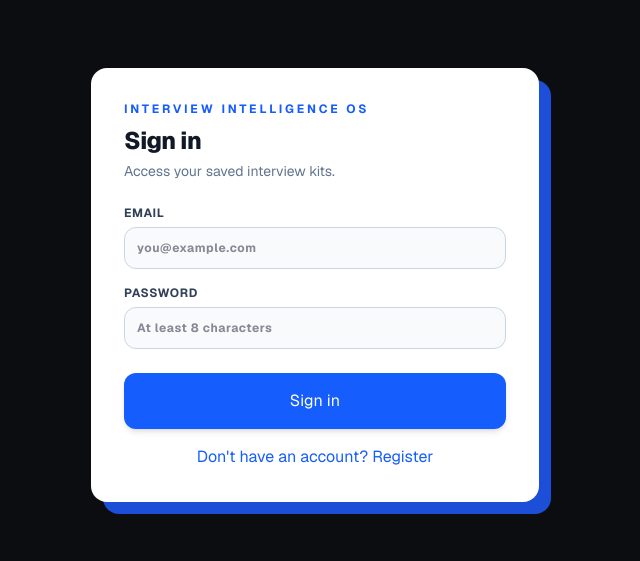
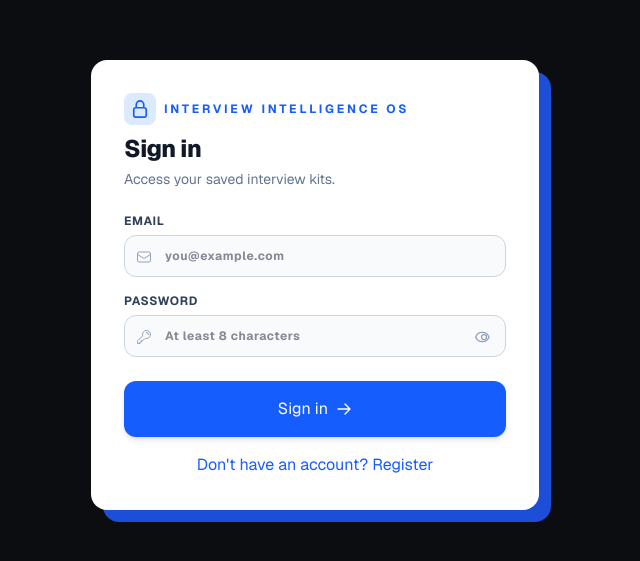
Before and after one commit to mustafagaut/interview-prep-kit, a Next.js app in the folder client/: page /login in a window 1280 px wide. Shown: the part 115-676 px from the top of the page, without its empty margins (325-965 px from the left). Built offline with nearby package versions, Linux system fonts and the light colour scheme.

Commit message:
VALIDATION

```diff
--- a/client/app/login/page.tsx
+++ b/client/app/login/page.tsx
@@ -11,25 +11,61 @@ export default function LoginPage() {
   const [mode, setMode] = useState<Mode>('login');
   const [email, setEmail] = useState('');
   const [password, setPassword] = useState('');
+  const [showPassword, setShowPassword] = useState(false);
   const [error, setError] = useState('');
   const [isSubmitting, setIsSubmitting] = useState(false);
+
+  // Manual Validation Helper Function
+  function validateForm(): string | null {
+    const trimmedEmail = email.trim();
+
+    if (!trimmedEmail) {
+      return 'Email address is required.';
+    }
+
+    // Basic email format check
+    const emailRegex = /^[^\s@]+@[^\s@]+\.[^\s@]+$/;
+    if (!emailRegex.test(trimmedEmail)) {
+      return 'Please enter a valid email address.';
+    }
+
+    if (!password) {
+      return 'Password is required.';
+    }
+
+    if (password.length < 8) {
+      return 'Password must be at least 8 characters long.';
+    }
+
+    return null;
+  }
 
   async function handleSubmit(event: FormEvent<HTMLFormElement>) {
     event.preventDefault();
     setError('');
+
+    // Run manual validation first
+    const validationError = validateForm();
+    if (validationError) {
+      setError(validationError);
+      return;
+    }
+
     setIsSubmitting(true);
     try {
       const response = await fetch(`/api/auth/${mode}`, {
         method: 'POST',
         headers: { 'Content-Type': 'application/json' },
-        body: JSON.stringify({ email, password }),
+        body: JSON.stringify({ email: email.trim(), password }),
       });
       const data = await response.json();
       if (!response.ok) throw new Error(data.error || 'Something went wrong');
       setToken(data.token);
       router.push('/');
     } catch (submissionError) {
-      setError(submissionError instanceof Error ? submissionError.message : 'Something went wrong');
+      setError(
+        submissionError instanceof Error ? submissionError.message : 'Something went wrong'
+      );
     } finally {
       setIsSubmitting(false);
     }
@@ -39,49 +75,152 @@ export default function LoginPage() {
     <main className="min-h-screen bg-[#0B0D10] text-[#F5F7FA] flex items-center justify-center px-6 py-10">
       <form
         onSubmit={handleSubmit}
+        noValidate /* Disables browser-default HTML5 tooltips/popups */
         className="w-full max-w-md rounded-2xl border border-white/10 bg-white p-6 text-[#111827] shadow-[12px_12px_0_#1d4ed8] sm:p-8"
       >
+        {/* Header Badge with Icon */}
+        <div className="flex items-center gap-2 mb-2">
+          <div className="flex h-8 w-8 items-center justify-center rounded-lg bg-blue-100 text-blue-600">
+            <svg
+              xmlns="http://www.w3.org/2000/svg"
+              fill="none"
+              viewBox="0 0 24 24"
+              strokeWidth={2}
+              stroke="currentColor"
+              className="h-5 w-5"
+            >
+              <path
+                strokeLinecap="round"
+                strokeLinejoin="round"
+                d="M16.5 10.5V6.75a4.5 4.5 0 10-9 0v3.75m-.75 11.25h10.5a2.25 2.25 0 002.25-2.25v-6.75a2.25 2.25 0 00-2.25-2.25H6.75a2.25 2.25 0 00-2.25 2.25v6.75a2.25 2.25 0 002.25 2.25z"
+              />
+            </svg>
+          </div>
           <p className="text-xs font-bold uppercase tracking-[0.24em] text-blue-600">
             Interview Intelligence OS
           </p>
+        </div>
+
         <h1 className="mt-2 text-2xl font-extrabold tracking-tight">
           {mode === 'login' ? 'Sign in' : 'Create your account'}
         </h1>
         <p className="mt-1 text-sm text-slate-500">
-          {mode === 'login' ? 'Access your saved interview kits.' : 'Start building a kit in a minute.'}
+          {mode === 'login'
+            ? 'Access your saved interview kits.'
+            : 'Start building a kit in a minute.'}
         </p>
 
         <div className="mt-6 space-y-4">
           <label className="block text-xs font-bold uppercase tracking-wider text-slate-700">
             Email
+            <div className="relative mt-1.5">
               <input
-              required
-              type="email"
+                type="text"
                 autoComplete="email"
                 value={email}
                 onChange={(event) => setEmail(event.target.value)}
                 placeholder="you@example.com"
-              className="mt-1.5 w-full rounded-xl border border-slate-300 bg-slate-50 p-3 text-sm font-normal text-slate-900 outline-none transition focus:border-blue-600 focus:bg-white focus:ring-1 focus:ring-blue-600"
+                className="w-full rounded-xl border border-slate-300 bg-slate-50 p-3 pl-10 text-sm font-normal text-slate-900 outline-none transition focus:border-blue-600 focus:bg-white focus:ring-1 focus:ring-blue-600"
               />
+              <svg
+                xmlns="http://www.w3.org/2000/svg"
+                fill="none"
+                viewBox="0 0 24 24"
+                strokeWidth={1.5}
+                stroke="currentColor"
+                className="absolute left-3 top-3.5 h-4 w-4 text-slate-400"
+              >
+                <path
+                  strokeLinecap="round"
+                  strokeLinejoin="round"
+                  d="M21.75 6.75v10.5a2.25 2.25 0 01-2.25 2.25H4.5a2.25 2.25 0 01-2.25-2.25V6.75m19.5 0A2.25 2.25 0 0019.5 4.5H4.5a2.25 2.25 0 00-2.25 2.25m19.5 0v.243a2.25 2.25 0 01-1.07 1.916l-7.5 4.615a2.25 2.25 0 01-2.36 0L3.32 8.91a2.25 2.25 0 01-1.07-1.916V6.75"
+                />
+              </svg>
+            </div>
           </label>
 
           <label className="block text-xs font-bold uppercase tracking-wider text-slate-700">
             Password
+            <div className="relative mt-1.5">
               <input
-              required
-              type="password"
-              minLength={8}
+                type={showPassword ? 'text' : 'password'}
                 autoComplete={mode === 'login' ? 'current-password' : 'new-password'}
                 value={password}
                 onChange={(event) => setPassword(event.target.value)}
                 placeholder="At least 8 characters"
-              className="mt-1.5 w-full rounded-xl border border-slate-300 bg-slate-50 p-3 text-sm font-normal text-slate-900 outline-none transition focus:border-blue-600 focus:bg-white focus:ring-1 focus:ring-blue-600"
+                className="w-full rounded-xl border border-slate-300 bg-slate-50 p-3 pl-10 pr-10 text-sm font-normal text-slate-900 outline-none transition focus:border-blue-600 focus:bg-white focus:ring-1 focus:ring-blue-600"
               />
+              {/* Key Icon on Left */}
+              <svg
+                xmlns="http://www.w3.org/2000/svg"
+                fill="none"
+                viewBox="0 0 24 24"
+                strokeWidth={1.5}
+                stroke="currentColor"
+                className="absolute left-3 top-3.5 h-4 w-4 text-slate-400"
+              >
+                <path
+                  strokeLinecap="round"
+                  strokeLinejoin="round"
+                  d="M15.75 5.25a3 3 0 013 3m3 0a6 6 0 01-7.029 5.912c-.563-.097-1.159.026-1.563.43L10.5 17.25H8.25v2.25H6v2.25H2.25v-2.818c0-.597.237-1.17.659-1.591l6.499-6.499c.404-.404.527-1 .43-1.563A6 6 0 1121.75 8.25z"
+                />
+              </svg>
+
+              {/* Eye Toggle Button on Right */}
+              <button
+                type="button"
+                onClick={() => setShowPassword(!showPassword)}
+                className="absolute right-3 top-3 text-slate-400 transition hover:text-slate-600 focus:outline-none"
+                aria-label={showPassword ? 'Hide password' : 'Show password'}
+              >
+                {showPassword ? (
+                  /* Eye Off Icon */
+                  <svg
+                    xmlns="http://www.w3.org/2000/svg"
+                    fill="none"
+                    viewBox="0 0 24 24"
+                    strokeWidth={1.5}
+                    stroke="currentColor"
+                    className="h-5 w-5"
+                  >
+                    <path
+                      strokeLinecap="round"
+                      strokeLinejoin="round"
+                      d="M3.98 8.223A10.477 10.477 0 001.934 12C3.226 16.338 7.244 19.5 12 19.5c.993 0 1.953-.138 2.863-.395M6.228 6.228A10.45 10.45 0 0112 4.5c4.756 0 8.773 3.162 10.065 7.498a10.523 10.523 0 01-4.293 5.774M6.228 6.228L3 3m3.228 3.228l3.65 3.65m7.894 7.894L21 21m-3.228-3.228l-3.65-3.65m0 0a3 3 0 10-4.243-4.243m4.242 4.242L9.88 9.88"
+                    />
+                  </svg>
+                ) : (
+                  /* Eye Icon */
+                  <svg
+                    xmlns="http://www.w3.org/2000/svg"
+                    fill="none"
+                    viewBox="0 0 24 24"
+                    strokeWidth={1.5}
+                    stroke="currentColor"
+                    className="h-5 w-5"
+                  >
+                    <path
+                      strokeLinecap="round"
+                      strokeLinejoin="round"
+                      d="M2.036 12c1.07-3.29 4.21-5.625 7.964-5.625s6.894 2.335 7.964 5.625c-1.07 3.29-4.21 5.625-7.964 5.625S3.106 15.29 2.036 12z"
+                    />
+                    <path
+                      strokeLinecap="round"
+                      strokeLinejoin="round"
+                      d="M15 12a3 3 0 11-6 0 3 3 0 016 0z"
+                    />
+                  </svg>
+                )}
+              </button>
+            </div>
           </label>
         </div>
 
         {error && (
-          <p role="alert" className="mt-5 rounded-xl border border-red-200 bg-red-50 p-3.5 text-sm font-medium text-red-700">
+          <p
+            role="alert"
+            className="mt-5 rounded-xl border border-red-200 bg-red-50 p-3.5 text-sm font-medium text-red-700"
+          >
             {error}
           </p>
         )}
@@ -89,17 +228,44 @@ export default function LoginPage() {
         <button
           disabled={isSubmitting}
           type="submit"
-          className="mt-6 w-full rounded-xl bg-blue-600 px-5 py-4 text-sm font-bold text-white transition-all hover:bg-blue-700 active:scale-[0.99] disabled:cursor-wait disabled:opacity-60 shadow-md"
+          className="mt-6 flex w-full items-center justify-center gap-2 rounded-xl bg-blue-600 px-5 py-4 text-sm font-bold text-white shadow-md transition-all hover:bg-blue-700 active:scale-[0.99] disabled:cursor-wait disabled:opacity-60"
         >
-          {isSubmitting ? 'Please wait...' : mode === 'login' ? 'Sign in' : 'Create account'}
+          {isSubmitting ? (
+            'Please wait...'
+          ) : mode === 'login' ? (
+            <>
+              Sign in
+              <svg
+                xmlns="http://www.w3.org/2000/svg"
+                fill="none"
+                viewBox="0 0 24 24"
+                strokeWidth={2}
+                stroke="currentColor"
+                className="h-4 w-4"
+              >
+                <path
+                  strokeLinecap="round"
+                  strokeLinejoin="round"
+                  d="M13.5 4.5L21 12m0 0l-7.5 7.5M21 12H3"
+                />
+              </svg>
+            </>
+          ) : (
+            'Create account'
+          )}
         </button>
 
         <button
           type="button"
-          onClick={() => { setMode(mode === 'login' ? 'register' : 'login'); setError(''); }}
+          onClick={() => {
+            setMode(mode === 'login' ? 'register' : 'login');
+            setError('');
+          }}
           className="mt-4 w-full text-center text-sm font-semibold text-blue-600 hover:text-blue-700"
         >
-          {mode === 'login' ? "Don't have an account? Register" : 'Already have an account? Sign in'}
+          {mode === 'login'
+            ? "Don't have an account? Register"
+            : 'Already have an account? Sign in'}
         </button>
       </form>
     </main>
--- a/client/app/page.tsx
+++ b/client/app/page.tsx
@@ -15,6 +15,12 @@ interface MissionControl {
   top_risks: { topic: string; average_confidence: number }[];
 }
 
+interface FormErrors {
+  jd?: string;
+  companyUrl?: string;
+  days?: string;
+}
+
 export default function Home() {
   const router = useRouter();
   const [jd, setJd] = useState('');
@@ -24,6 +30,7 @@ export default function Home() {
   const [days, setDays] = useState(5);
   const [isSubmitting, setIsSubmitting] = useState(false);
   const [error, setError] = useState('');
+  const [fieldErrors, setFieldErrors] = useState<FormErrors>({});
   const [mission, setMission] = useState<MissionControl | null>(null);
   const [missionVisible, setMissionVisible] = useState(true);
 
@@ -32,13 +39,24 @@ export default function Home() {
       router.push('/login');
       return;
     }
+
     setMissionVisible(window.localStorage.getItem('interview-prep-mission-hidden') !== 'true');
+
+    let isMounted = true;
     apiFetch(`${apiBase}/kits/dashboard`)
       .then((response) =>
         response.ok ? response.json() : Promise.reject(new Error('Dashboard unavailable'))
       )
-      .then((data) => setMission(data.kit))
-      .catch(() => setMission(null));
+      .then((data) => {
+        if (isMounted) setMission(data.kit);
+      })
+      .catch(() => {
+        if (isMounted) setMission(null);
+      });
+
+    return () => {
+      isMounted = false;
+    };
   }, [router]);
 
   const handleLogout = () => {
@@ -46,9 +64,46 @@ export default function Home() {
     router.push('/login');
   };
 
+  const validateForm = (): boolean => {
+    const newErrors: FormErrors = {};
+
+    // Job Description validation
+    if (!jd.trim()) {
+      newErrors.jd = 'Job description is required.';
+    } else if (jd.trim().length < 30) {
+      newErrors.jd = 'Please provide a more detailed job description (minimum 30 characters).';
+    }
+
+    // Company URL validation
+    if (!companyUrl.trim()) {
+      newErrors.companyUrl = 'Company URL is required.';
+    } else {
+      const urlPattern = /^(https?:\/\/)?([\w.-]+)\.([a-z]{2,})(:\d{1,5})?(\/.*)?$/i;
+      if (!urlPattern.test(companyUrl.trim())) {
+        newErrors.companyUrl = 'Please enter a valid web URL (e.g., https://company.com).';
+      }
+    }
+
+    // Days validation
+    if (!days || isNaN(days)) {
+      newErrors.days = 'Preparation duration is required.';
+    } else if (days < 1 || days > 60) {
+      newErrors.days = 'Preparation days must be between 1 and 60.';
+    }
+
+    setFieldErrors(newErrors);
+    return Object.keys(newErrors).length === 0;
+  };
+
   async function handleSubmit(event: FormEvent<HTMLFormElement>) {
     event.preventDefault();
     setError('');
+
+    // Trigger manual validation before sending API request
+    if (!validateForm()) {
+      return;
+    }
+
     setIsSubmitting(true);
     try {
       const response = await apiFetch(`${apiBase}/kits`, {
@@ -122,7 +177,7 @@ export default function Home() {
 
               <div className="text-left sm:text-right">
                 <div className="text-4xl font-black text-[#60A5FA]">
-                  {mission.readiness.overall}
+                  {mission.readiness?.overall ?? 0}
                 </div>
                 <p className="text-[11px] font-bold uppercase tracking-wide text-[#6F7887]">
                   Readiness / 100
@@ -135,11 +190,11 @@ export default function Home() {
                 <p className="text-[11px] font-bold uppercase tracking-[0.16em] text-blue-200">
                   What should you do now?
                 </p>
-                <p className="mt-1 text-lg sm:text-xl font-bold text-white">
-                  {mission.next_action.title}
+                <p className="mt-1 text-lg font-bold text-white sm:text-xl">
+                  {mission.next_action?.title}
                 </p>
                 <p className="mt-1 text-sm leading-relaxed text-blue-100">
-                  {mission.next_action.reason}
+                  {mission.next_action?.reason}
                 </p>
               </div>
 
@@ -152,7 +207,7 @@ export default function Home() {
               </button>
             </div>
 
-            {mission.top_risks.length > 0 && (
+            {mission.top_risks && mission.top_risks.length > 0 && (
               <div className="mt-5 flex flex-wrap items-center gap-2 border-t border-white/5 pt-2">
                 <span className="mr-1 text-xs font-bold uppercase tracking-wide text-[#6F7887]">
                   Top Risks
@@ -211,6 +266,7 @@ export default function Home() {
 
           {/* Builder Form */}
           <form
+            noValidate
             onSubmit={handleSubmit}
             className="rounded-2xl border border-white/10 bg-white p-6 text-[#111827] shadow-[12px_12px_0_#1d4ed8] sm:p-8"
           >
@@ -227,45 +283,78 @@ export default function Home() {
             </div>
 
             <div className="space-y-4">
+              {/* Job Description Field */}
               <label className="block text-xs font-bold uppercase tracking-wider text-slate-700">
                 Job Description <span className="text-red-500">*</span>
                 <textarea
-                  required
                   value={jd}
-                  onChange={(event) => setJd(event.target.value)}
+                  onChange={(event) => {
+                    setJd(event.target.value);
+                    if (fieldErrors.jd) setFieldErrors((prev) => ({ ...prev, jd: undefined }));
+                  }}
                   placeholder="Paste the full job description or key responsibilities..."
-                  className="mt-1.5 min-h-40 w-full resize-y rounded-xl border border-slate-300 bg-slate-50 p-3.5 text-sm font-normal text-slate-900 outline-none transition focus:border-blue-600 focus:bg-white focus:ring-1 focus:ring-blue-600"
+                  className={`mt-1.5 min-h-40 w-full resize-y rounded-xl border p-3.5 text-sm font-normal text-slate-900 outline-none transition ${
+                    fieldErrors.jd
+                      ? 'border-red-500 bg-red-50/50 focus:border-red-600 focus:ring-1 focus:ring-red-600'
+                      : 'border-slate-300 bg-slate-50 focus:border-blue-600 focus:bg-white focus:ring-1 focus:ring-blue-600'
+                  }`}
                 />
+                {fieldErrors.jd && (
+                  <p className="mt-1 text-xs font-semibold text-red-600">{fieldErrors.jd}</p>
+                )}
               </label>
 
               <div className="grid gap-4 sm:grid-cols-2">
+                {/* Company URL Field */}
                 <label className="block text-xs font-bold uppercase tracking-wider text-slate-700">
                   Company URL <span className="text-red-500">*</span>
                   <input
-                    required
-                    type="url"
+                    type="text"
                     value={companyUrl}
-                    onChange={(event) => setCompanyUrl(event.target.value)}
+                    onChange={(event) => {
+                      setCompanyUrl(event.target.value);
+                      if (fieldErrors.companyUrl)
+                        setFieldErrors((prev) => ({ ...prev, companyUrl: undefined }));
+                    }}
                     placeholder="https://company.com"
-                    className="mt-1.5 w-full rounded-xl border border-slate-300 bg-slate-50 p-3 text-sm font-normal text-slate-900 outline-none transition focus:border-blue-600 focus:bg-white focus:ring-1 focus:ring-blue-600"
+                    className={`mt-1.5 w-full rounded-xl border p-3 text-sm font-normal text-slate-900 outline-none transition ${
+                      fieldErrors.companyUrl
+                        ? 'border-red-500 bg-red-50/50 focus:border-red-600 focus:ring-1 focus:ring-red-600'
+                        : 'border-slate-300 bg-slate-50 focus:border-blue-600 focus:bg-white focus:ring-1 focus:ring-blue-600'
+                    }`}
                   />
+                  {fieldErrors.companyUrl && (
+                    <p className="mt-1 text-xs font-semibold text-red-600">
+                      {fieldErrors.companyUrl}
+                    </p>
+                  )}
                 </label>
 
+                {/* Prep Duration Field */}
                 <label className="block text-xs font-bold uppercase tracking-wider text-slate-700">
                   Prep Duration (Days) <span className="text-red-500">*</span>
                   <input
-                    required
                     type="number"
-                    min={1}
-                    max={60}
                     value={days}
-                    onChange={(event) => setDays(Number(event.target.value))}
-                    className="mt-1.5 w-full rounded-xl border border-slate-300 bg-slate-50 p-3 text-sm font-normal text-slate-900 outline-none transition focus:border-blue-600 focus:bg-white focus:ring-1 focus:ring-blue-600"
+                    onChange={(event) => {
+                      setDays(event.target.value ? Number(event.target.value) : 0);
+                      if (fieldErrors.days)
+                        setFieldErrors((prev) => ({ ...prev, days: undefined }));
+                    }}
+                    className={`mt-1.5 w-full rounded-xl border p-3 text-sm font-normal text-slate-900 outline-none transition ${
+                      fieldErrors.days
+                        ? 'border-red-500 bg-red-50/50 focus:border-red-600 focus:ring-1 focus:ring-red-600'
+                        : 'border-slate-300 bg-slate-50 focus:border-blue-600 focus:bg-white focus:ring-1 focus:ring-blue-600'
+                    }`}
                   />
+                  {fieldErrors.days && (
+                    <p className="mt-1 text-xs font-semibold text-red-600">{fieldErrors.days}</p>
+                  )}
                 </label>
               </div>
 
               <div className="grid gap-4 sm:grid-cols-2">
+                {/* Optional Company Name */}
                 <label className="block text-xs font-bold uppercase tracking-wider text-slate-700">
                   Company Name
                   <input
@@ -276,6 +365,7 @@ export default function Home() {
                   />
                 </label>
 
+                {/* Optional Role Title */}
                 <label className="block text-xs font-bold uppercase tracking-wider text-slate-700">
                   Role Title
                   <input
@@ -288,6 +378,7 @@ export default function Home() {
               </div>
             </div>
 
+            {/* Global submission error */}
             {error && (
               <p
                 role="alert"
```
Lines whose indentation alone changed are shown as unchanged.
